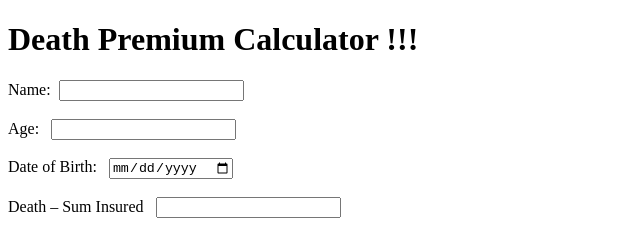
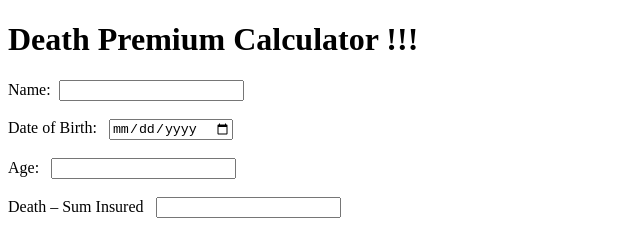
Before and after one commit to dmayank88/deathPremiumCalc, an Angular app in the folder frontappPremium/: page / in a window 1280 px wide. Shown: the top 229 px of the page, without its empty margins (0-640 px from the left). Built offline with nearby package versions, Linux system fonts and the light colour scheme; no server answers.

Commit message:
Update app.component.html

```diff
--- a/frontappPremium/src/app/app.component.html
+++ b/frontappPremium/src/app/app.component.html
@@ -9,18 +9,17 @@
         <span class="text-danger" style="color: red" *ngIf="requiredForm.controls['name'].hasError('required') && (requiredForm.controls['name'].dirty || requiredForm.controls['name'].touched)">&nbsp;Name is required !!</span>
         <br>
         <br>
+        <label for="age">Date of Birth:</label>
+        &nbsp;
+        <input type="date" id="dob" class="form-control" formControlName="dob" [(ngModel)]="dob" (change)="CalculateAge()">
+        <span class="text-danger" style="color: red" *ngIf="requiredForm.controls['dob'].hasError('required') && (requiredForm.controls['dob'].dirty || requiredForm.controls['dob'].touched)">&nbsp;Date of Birth is required !!</span>
+        <br>
+        <br>
         <label for="age">Age:</label>
         &nbsp;
-        <input type="text" id="age" class="form-control" formControlName="age" [(ngModel)]="age">
-        <span class="text-danger" style="color: red" *ngIf="requiredForm.controls['age'].hasError('required') && (requiredForm.controls['age'].dirty || requiredForm.controls['age'].touched)">&nbsp;Age is required !!</span>
-        <span class="text-danger" style="color: red" *ngIf="requiredForm.controls['age'].errors?.pattern">&nbsp;Only Numbers are allowed !!</span>
-        <br>
-        <br>
-        <label for="age">Date of Birth:</label>
-        &nbsp;
-        <input type="date" id="dob" class="form-control" formControlName="dob" [(ngModel)]="dob">
-        <span class="text-danger" style="color: red" *ngIf="requiredForm.controls['dob'].hasError('required') && (requiredForm.controls['dob'].dirty || requiredForm.controls['dob'].touched)">&nbsp;Date of Birth is required !!</span>
-        &nbsp;
+        <input type="text" id="age" class="form-control" formControlName="age" [(ngModel)]="age"  readonly>
+        <!--<span class="text-danger" style="color: red" *ngIf="requiredForm.controls['age'].hasError('required') && (requiredForm.controls['age'].dirty || requiredForm.controls['age'].touched)">&nbsp;Age is required !!</span>
+        <span class="text-danger" style="color: red" *ngIf="requiredForm.controls['age'].errors?.pattern">&nbsp;Only Numbers are allowed !!</span>-->
         <br>
         <br>
         <label for="coveramount">Death – Sum Insured</label>
```
